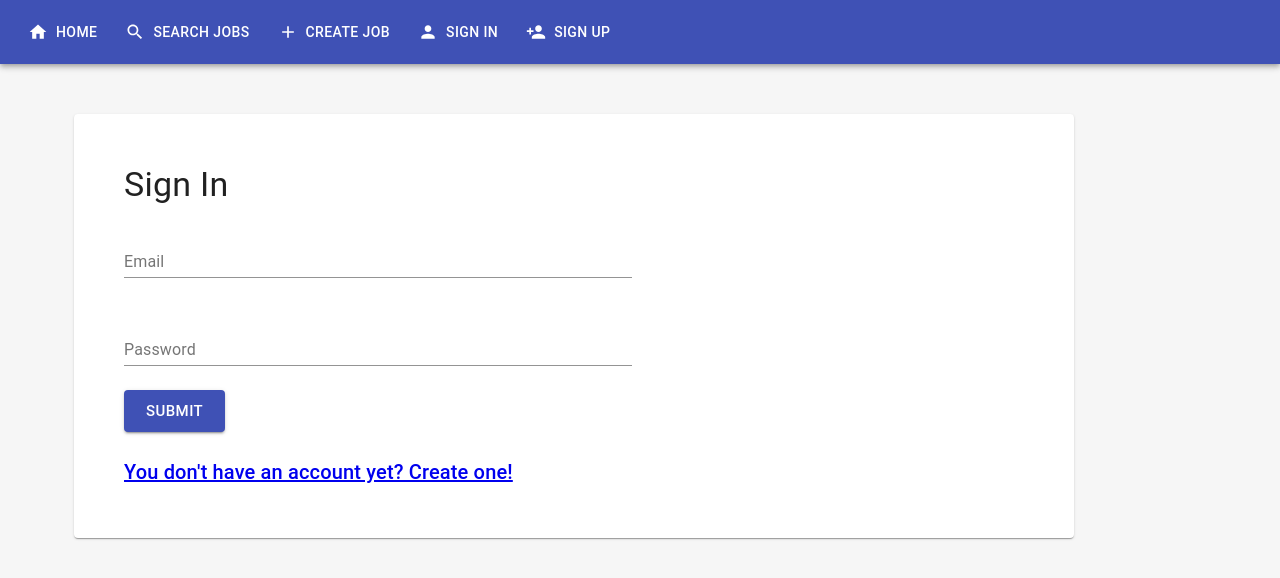
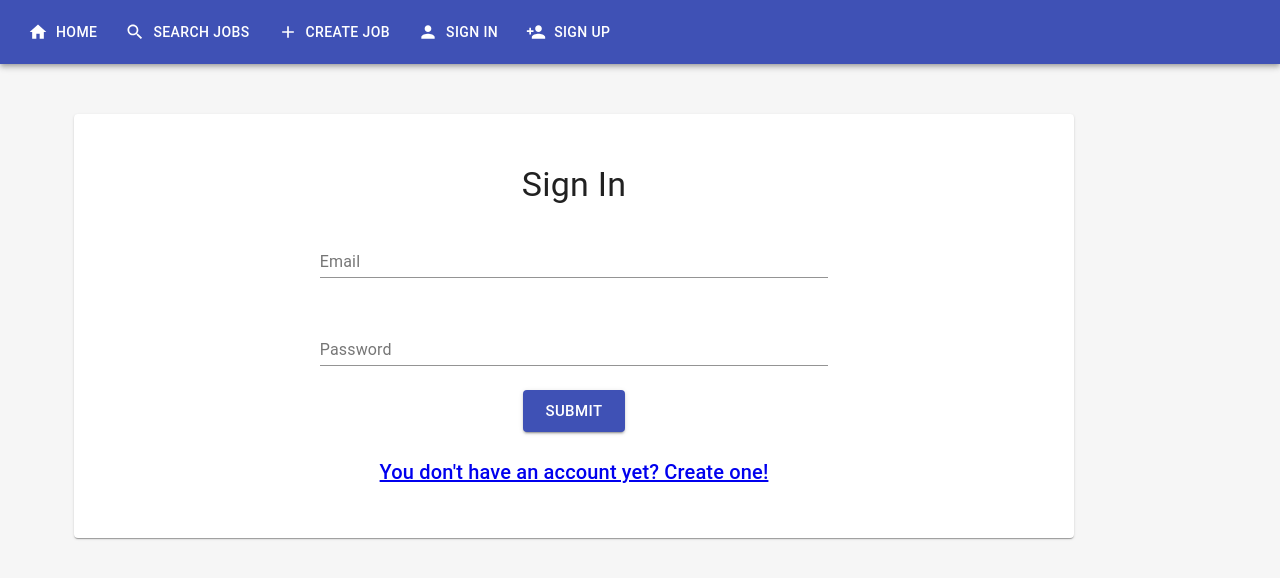
Before and after one commit to vtruo009/R-Match, a React (Create React App) app in the folder src/client/: page /sign-in in a window 1280 px wide. Shown: the top 578 px of the page. Built offline with nearby package versions, Linux system fonts and the light colour scheme.

Commit message:
Center aligned signup form

```diff
--- a/src/client/src/Domains/Accounts/SignInForm/index.tsx
+++ b/src/client/src/Domains/Accounts/SignInForm/index.tsx
@@ -25,7 +25,7 @@ const formInitialValues: ISignInForm = {
 };
 
 const formSchema = yup.object({
-    email: yup.string().email('Please enter valid email'),
+    email: yup.string().required('Email is required').email('Please enter valid email'),
     password: yup.string().required('Password is required'),
 });
 
@@ -52,13 +52,12 @@ function SignInForm() {
                 }}
             >
                 {() => (
-                    <div style={{ alignItems: "center" }}>
                     <Form>
-                            <Grid container spacing={3} alignContent='center' justify="center">
-                            <Grid item container justify='flex-start'>
+                        <Grid container spacing={3} direction="column" justify="center" alignItems="center">
+                            <Grid item container justify='center'>
                                 <Typography variant='h4'>Sign In</Typography>
                             </Grid>
-                            <Grid item container spacing={5}>
+                            <Grid item container spacing={5} justify='center'>
                                 <Grid item md={7} xs={12}>
                                     <Field
                                         name='email'
@@ -75,19 +74,18 @@ function SignInForm() {
                                     />
                                 </Grid>
                             </Grid>
-                            <Grid container item xs={12}>
+                            <Grid container item xs={12} justify='center'>
                                 <Button type='submit' isLoading={isLoading}>
                                     Submit
                                     {isLoading && <Loader size={20} />}
                                 </Button>
                             </Grid>
-                            <Grid item container justify='flex-start'>
+                            <Grid item container justify='center'>
                                 <Typography variant='h6'><a href="sign-up">You don't have an account yet? Create one!</a></Typography>
                             </Grid>
 
                         </Grid>
                     </Form>
-                    </div>
                 )}
             </Formik>
         </Paper>
--- a/src/client/src/Domains/Accounts/SignUpForm/index.tsx
+++ b/src/client/src/Domains/Accounts/SignUpForm/index.tsx
@@ -88,14 +88,14 @@ function SignUpForm() {
                                         component={TextFormField}
                                     />
                                 </Grid>
-                                <Grid item md={7} xs={12}>
+                                <Grid item md={6} xs={12}>
                                     <Field
                                         name='email'
                                         label='Email'
                                         component={TextFormField}
                                     />
                                 </Grid>
-                                <Grid item md={7} xs={12}>
+                                <Grid item md={6} xs={12}>
                                     <Field
                                         name='password'
                                         label='Password'
@@ -103,20 +103,20 @@ function SignUpForm() {
                                         component={TextFormField}
                                     />
                                 </Grid>
-                                    <Grid item md={7} xs={12}>
+                                <Grid item md={6} xs={12}>
+                                    <Field
+                                        name='role'
+                                        label='You are...'
+                                        options={roles}
+                                        component={SelectFormField}
+                                    />
+                                </Grid>
+                                <Grid item md={6} xs={12}>
                                     <Field
                                         name='confirmedPassword'
                                         label='Confirm Password'
                                         multiline
                                         component={TextFormField}
-                                        />
-                                    </Grid>
-                                    <Grid item md={7} xs={12}>
-                                        <Field
-                                            name='role'
-                                            label='You are...'
-                                            options={roles}
-                                            component={SelectFormField}
                                     />
                                 </Grid>
                             </Grid>
--- a/src/client/src/Domains/Accounts/api/api.ts
+++ b/src/client/src/Domains/Accounts/api/api.ts
@@ -5,11 +5,11 @@ import { ISignUpForm } from 'Domains/Accounts/SignUpForm';
 export const roles = [
     {
         label: 'Faculty member',
-        value: 'Faculty member',
+        value: 'facultyMember',
     },
     {
         label: 'Student',
-        value: 'Student',
+        value: 'student',
     }
 ];
 
```
Lines whose indentation alone changed are shown as unchanged.
